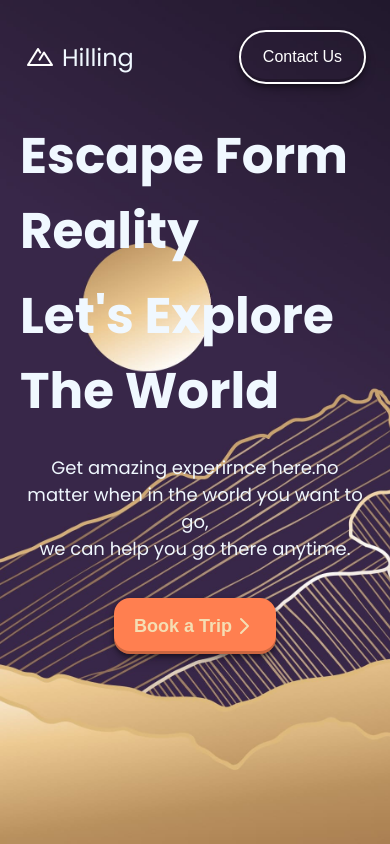
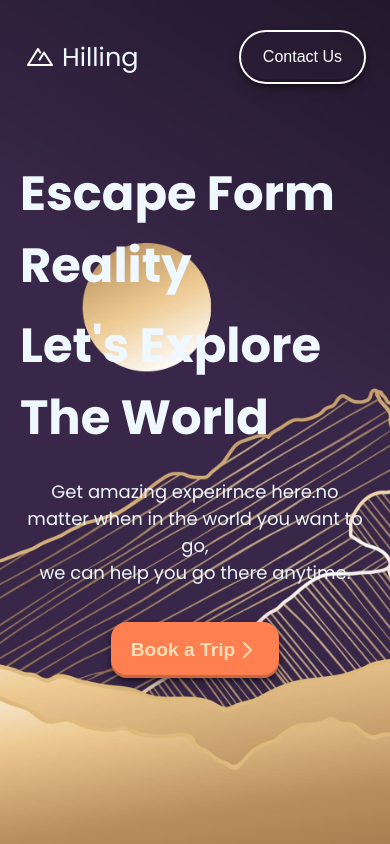
Before and after one commit to samirzjadhav/travel-agency-landing-page, a plain HTML site: page index.html in a window 390 px wide. Drawn offline with Linux system fonts and the light colour scheme.

Commit message:
fix: make mobile responsive

```diff
--- a/style.css
+++ b/style.css
@@ -41,7 +41,7 @@ body {
 }
 
 .brand {
-  font-size: 24px;
+  font-size: 1.6rem;
   display: inline-flex;
   justify-content: center;
   align-items: center;
@@ -55,7 +55,7 @@ body {
 }
 
 .contact-us-button {
-  font-size: 16px;
+  font-size: 1rem;
   background: transparent;
   padding: 16px 22px;
   border: 2px solid white;
@@ -72,11 +72,12 @@ body {
   justify-content: center;
   align-items: center;
   color: aliceblue;
+  padding: 40px 0px 80px 0px;
 }
 
 .heading {
-  font-size: 50px;
-  padding: 5px 20px;
+  font-size: 3rem;
+  padding: 4px 20px;
   margin: 0px auto;
 }
 
@@ -90,7 +91,7 @@ body {
   display: inline-flex;
   justify-content: center;
   align-items: center;
-  font-size: 18px;
+  font-size: 1.2rem;
   color: wheat;
   background-color: coral;
   padding: 16px 20px;
```
